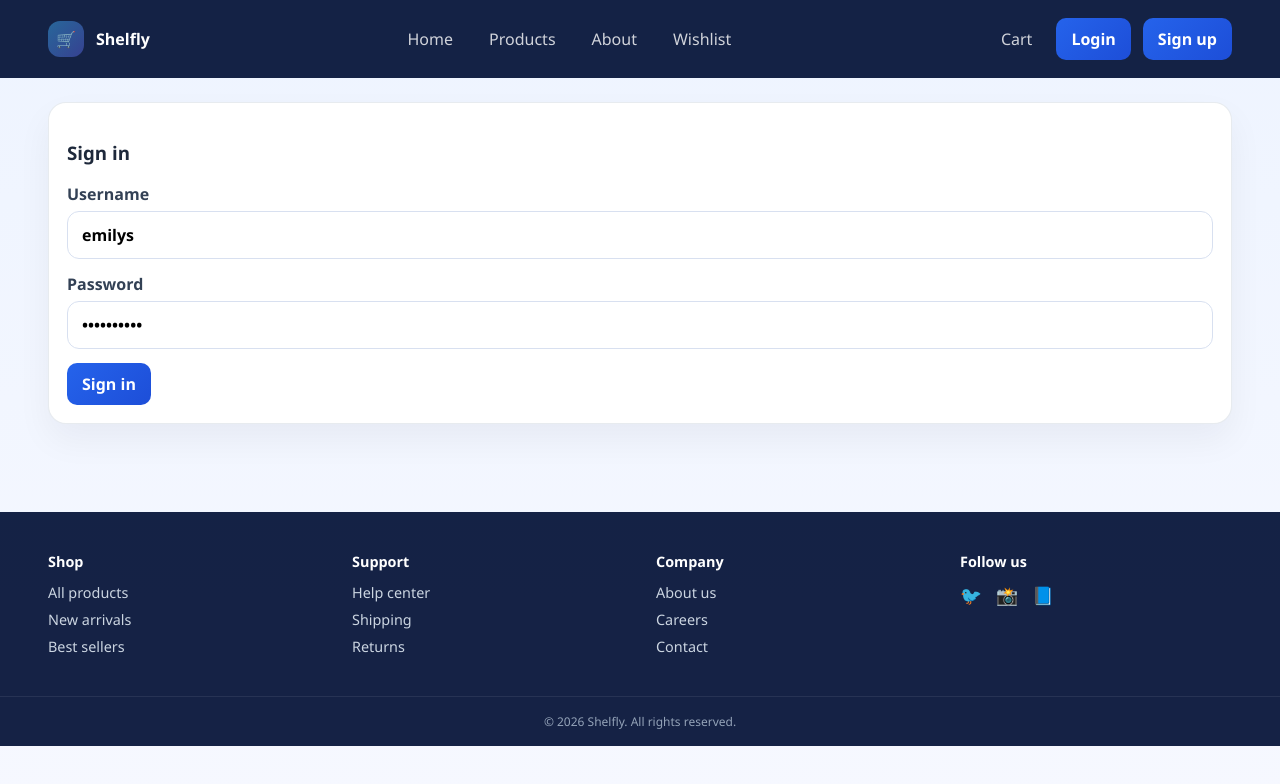
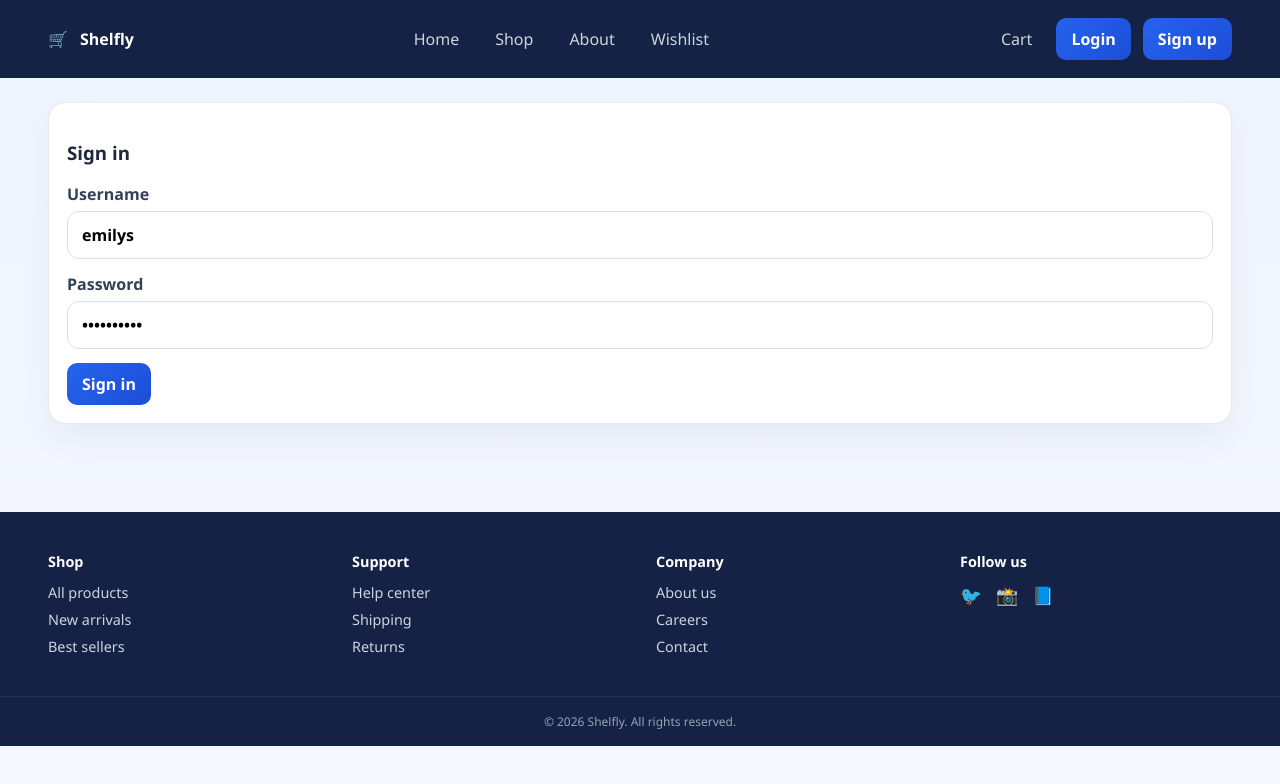
Before and after one commit to Sara119Elsayed/E-commerce, a React (Vite) app: page /login in a window 1280 px wide. Shown: the top 784 px of the page. Built offline with nearby package versions, Linux system fonts and the light colour scheme; no server answers.

Commit message:
fix products link

```diff
--- a/src/components/navbar.jsx
+++ b/src/components/navbar.jsx
@@ -13,7 +13,7 @@ export default function Navbar() {
   return (
     <header className="top-nav">
       <div className="brand-block">
-        <span className="brand-mark">🛒</span>
+        <span >🛒</span>
         <div>
           <strong>Shelfly</strong>
           </div>
@@ -21,7 +21,7 @@ export default function Navbar() {
 
       <nav className="nav-links">
         <Link to="/" className={`nav-button ${isActive('/') && location.pathname === '/' ? 'active' : ''}`}>Home</Link>
-        <Link to="/products" className={`nav-button ${isActive('/products') ? 'active' : ''}`}>Products</Link>
+        <Link to="/products" className={`nav-button ${isActive('/products') ? 'active' : ''}`}>Shop</Link>
         <Link to="/about" className={`nav-button ${isActive('/about') ? 'active' : ''}`}>About</Link>
        <Link to="/wishlist" className="nav-button">Wishlist</Link>
 
```
Also changed, not shown: 1 other file (tests, documents, lock files or other folders).
